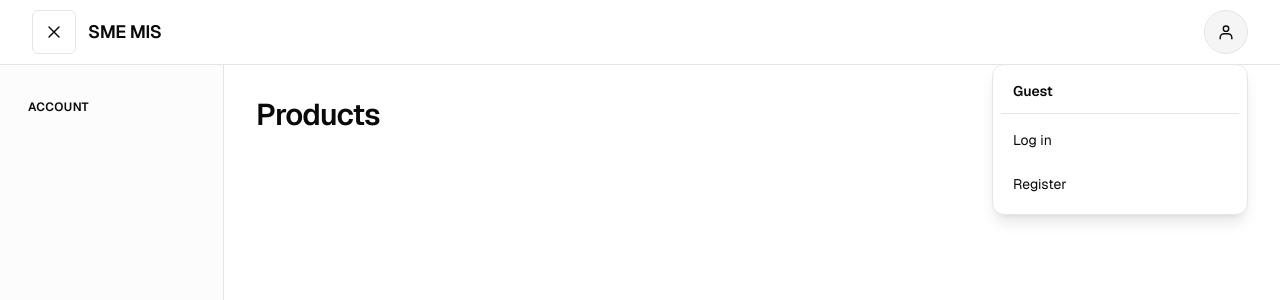
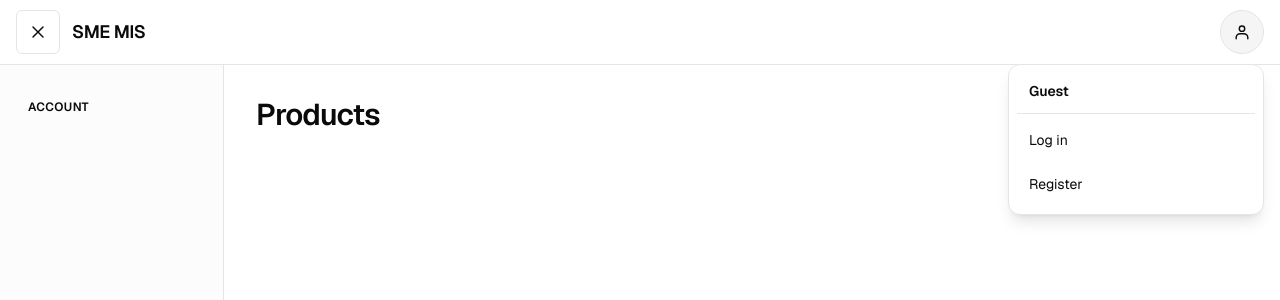
Before and after one commit to KamijouImpact/smemisnov, a Next.js app: page / in a window 1280 px wide. Both pictures are taken after a click on the button 1226 px from the left and 32 px from the top of the page. Shown: the top 300 px of the page. Built offline with nearby package versions, Linux system fonts and the light colour scheme; no server answers.

Commit message:
Align the sidebar and account menu to the viewport edges

```diff
--- a/components/account-menu.tsx
+++ b/components/account-menu.tsx
@@ -41,7 +41,7 @@ export function AccountMenu({
         id="account-menu"
         popover="auto"
         aria-label="Account actions"
-        className="fixed inset-auto right-4 top-16 m-0 w-64 max-w-[calc(100vw-2rem)] rounded-xl border bg-popover p-2 text-popover-foreground shadow-lg sm:right-6 lg:right-[max(2rem,calc((100vw-76rem)/2))]"
+        className="fixed inset-auto right-4 top-16 m-0 w-64 max-w-[calc(100vw-2rem)] rounded-xl border bg-popover p-2 text-popover-foreground shadow-lg"
       >
         <div className="mb-1 border-b px-3 pb-3 pt-2">
           <p className="text-sm font-semibold">
--- a/components/sidebar-layout.tsx
+++ b/components/sidebar-layout.tsx
@@ -66,7 +66,7 @@ export function SidebarLayout({
       </SiteHeader>
       <div
         className={cn(
-          "mx-auto grid w-full max-w-7xl flex-1 grid-rows-[auto_1fr]",
+          "grid w-full flex-1 grid-rows-[auto_1fr]",
           open &&
             "md:grid-cols-[10rem_minmax(0,1fr)] md:grid-rows-1 lg:grid-cols-[14rem_minmax(0,1fr)]",
         )}
--- a/components/site-header.tsx
+++ b/components/site-header.tsx
@@ -10,7 +10,7 @@ export function SiteHeader({
 }) {
   return (
     <header className="border-b bg-background">
-      <div className="mx-auto flex min-h-16 max-w-7xl flex-wrap items-center justify-between gap-x-4 gap-y-2 px-4 py-2 sm:px-6 lg:px-8">
+      <div className="flex min-h-16 flex-wrap items-center justify-between gap-x-4 gap-y-2 px-4 py-2">
         <div className="flex items-center gap-3">
           {leading}
           <Link href="/" className="text-lg font-semibold tracking-tight">
```
